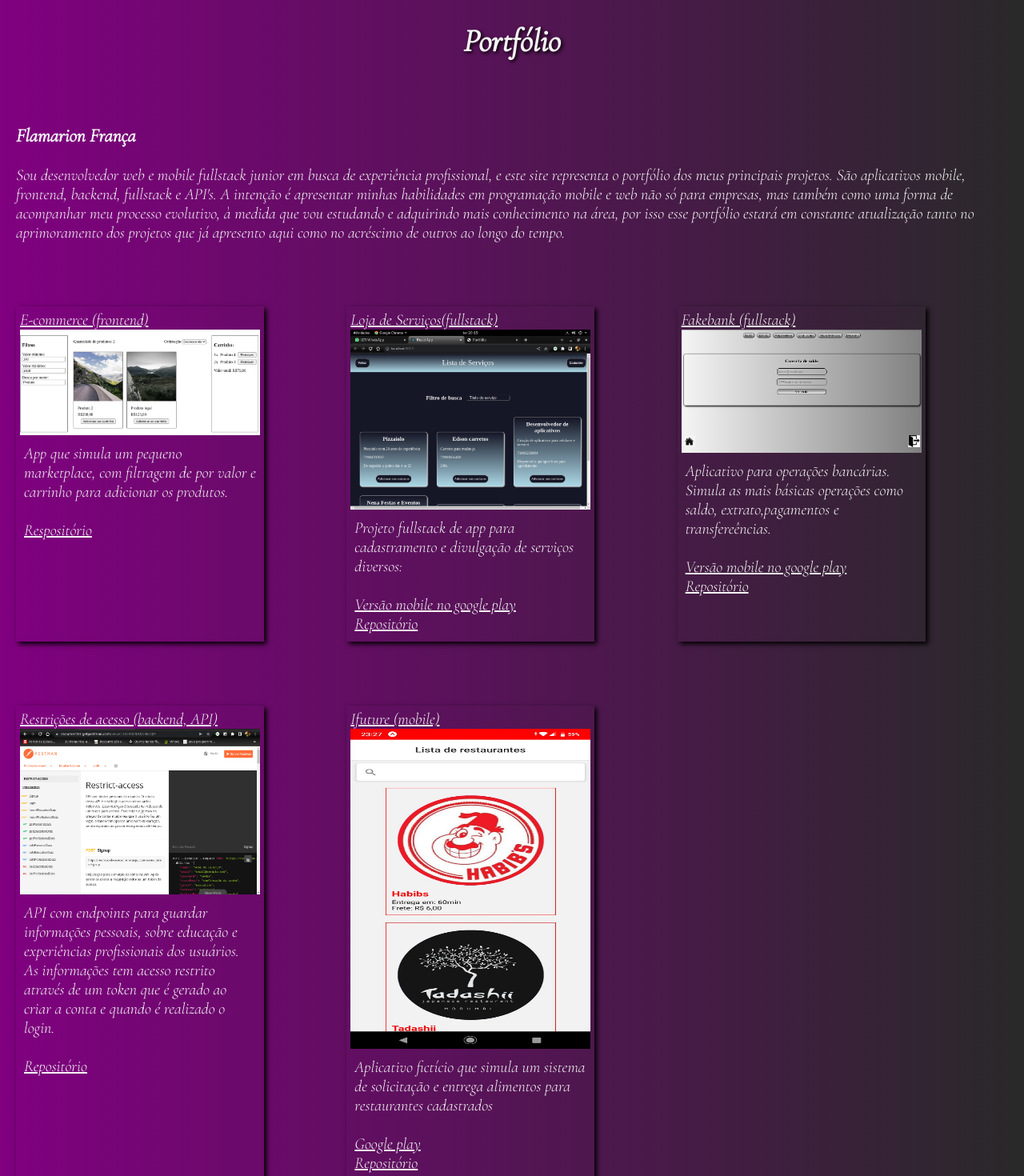
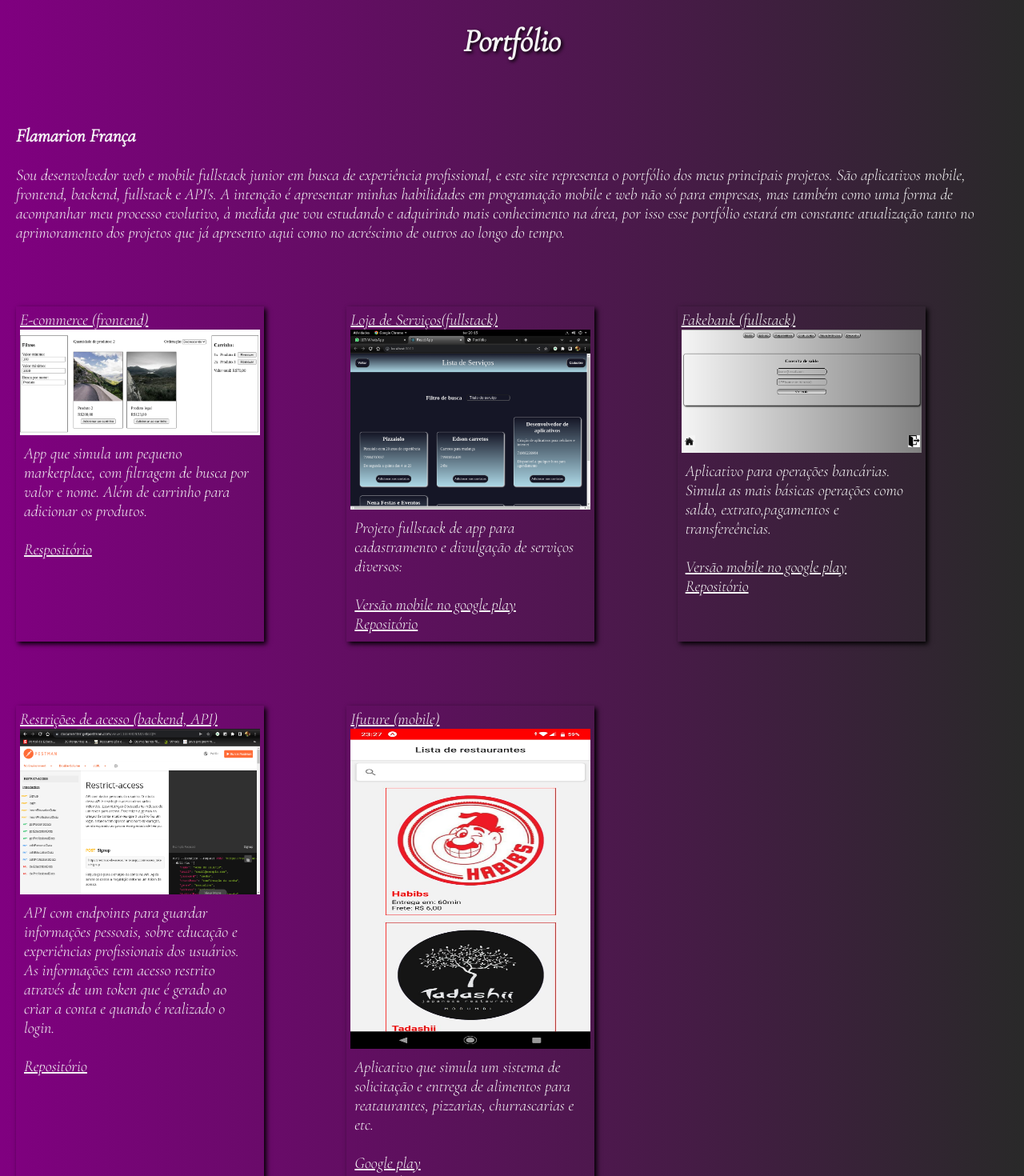
Before and after one commit to Gazua300/Portfolio, a React (Create React App) app: page / in a window 1280 px wide. Shown: the top 1470 px of the page at 80% size. Built offline with nearby package versions, Linux system fonts and the light colour scheme.

Commit message:
ajustes nas legendas dos projetos do portfólio

```diff
--- a/src/App.js
+++ b/src/App.js
@@ -29,7 +29,7 @@ function App() {
             <img src={EcommercePic} width="300"
             alt="imagem do app Ecommerce"/>
           <div class="matrixTxt">
-            App que simula um pequeno marketplace, com filtragem de por valor e carrinho para adicionar os produtos.
+            App que simula um pequeno marketplace, com filtragem de busca por valor e nome. Além de carrinho para adicionar os produtos.
             <br/><br/>
             <a href="https://github.com/Gazua300/E-commerce" target="_blank">
               Respositório
@@ -92,8 +92,8 @@ function App() {
             <img src={Ifuture} width="300" height='400'
             alt="imagem do app labebank"/>
           <div class="matrixTxt">
-            Aplicativo fictício que simula um sistema de solicitação e
-            entrega alimentos para restaurantes cadastrados
+            Aplicativo que simula um sistema de solicitação e
+            entrega de alimentos para reataurantes, pizzarias, churrascarias e etc.
             <br/><br/>
             <a href='https://play.google.com/store/apps/details?id=com.gazua300.ifuture' target='_blank'>
               Google play
```
